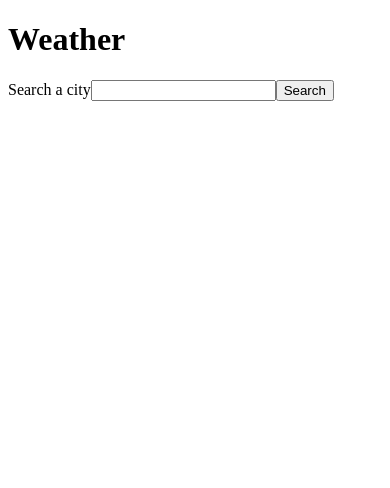
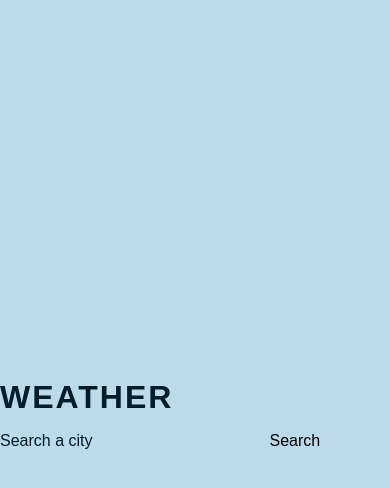
Before and after one commit to amylopezdev/weather-app, a React (Vite) app: page / in a window 390 px wide. Shown: the top 488 px of the page. Built offline with nearby package versions, Linux system fonts and the light colour scheme.

Commit message:
add basic responsive styles

```diff
--- a/src/App.css
+++ b/src/App.css
@@ -0,0 +1,55 @@
+@import url("https://fonts.googleapis.com/css2?family=Noto+Sans+NKo+Unjoined:wght@400..700&display=swap");
+
+:root {
+  --body-background-color: rgb(188, 218, 234);
+  --font-color: rgb(1, 28, 42);
+  --font-family: "Noto Sans NKo Unjoined", sans-serif;
+  --normal-font-size: 1.15rem;
+  --large-font-size: 2.5rem;
+  --normal-font-weight: 300;
+  --bold-font-weight: 700;
+}
+
+* {
+  padding: 0;
+  margin: 0;
+  box-sizing: border-box;
+}
+
+body {
+  background-color: var(--body-background-color);
+  color: var(--font-color);
+  font-family: var(--font-family);
+  font-size: var(-normal-font-size);
+  font-weight: var(--normal-font-weight);
+  min-height: 100vh;
+  display: flex;
+  flex-direction: column;
+  justify-content: center;
+  align-items: center;
+}
+
+main {
+    width: 100vw;
+    max-width: 30rem;
+}
+
+@media screen and (min-width: 700px) {
+  main {
+    background-color: rgba(255, 255, 255, 0.5);
+    padding: 2rem;
+    border-radius: 1rem;
+  }
+}
+
+button {
+  font-family: inherit;
+  font-size: inherit;
+  cursor: pointer;
+}
+
+h1 {
+    text-transform: uppercase;
+    letter-spacing: 2px;
+    margin-bottom: 1rem;
+}
--- a/src/App.jsx
+++ b/src/App.jsx
@@ -2,6 +2,7 @@ import { useState } from "react";
 import { CityContext } from "./context/CityContext";
 import { Search } from "./components/Search/Search";
 import { CurrentWeather } from "./components/CurrentWeather/CurrentWeather";
+import "./App.css";
 
 const App = () => {
   const [city, setCity] = useState("");
--- a/src/components/CurrentWeather/CurrentWeather.css
+++ b/src/components/CurrentWeather/CurrentWeather.css
@@ -0,0 +1,3 @@
+h2 {
+    font-size: var(--normal-font-size);
+}
--- a/src/components/Search/Search.css
+++ b/src/components/Search/Search.css
@@ -0,0 +1,22 @@
+.search {
+  margin-bottom: 1rem;
+}
+
+.search-bar {
+  margin-top: 0.5rem;
+  display: flex;
+  justify-content: space-between;
+  padding: .25rem .5rem;
+  border: solid 1px var(--font-color);
+  border-radius: 20px;
+}
+
+.search-input {
+  border: none;
+  background-color: transparent;
+}
+
+.search-btn {
+  background-color: transparent;
+  border: none;
+}
```
